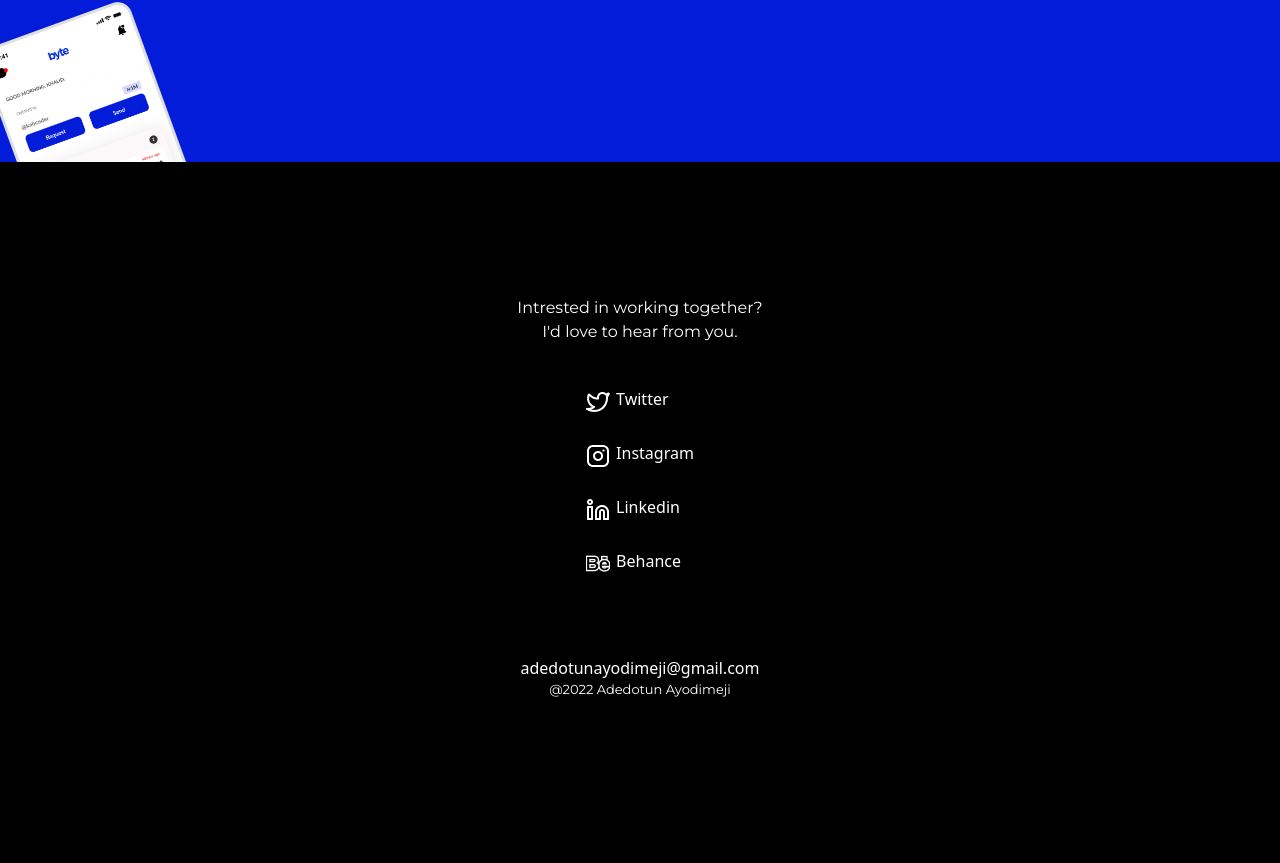
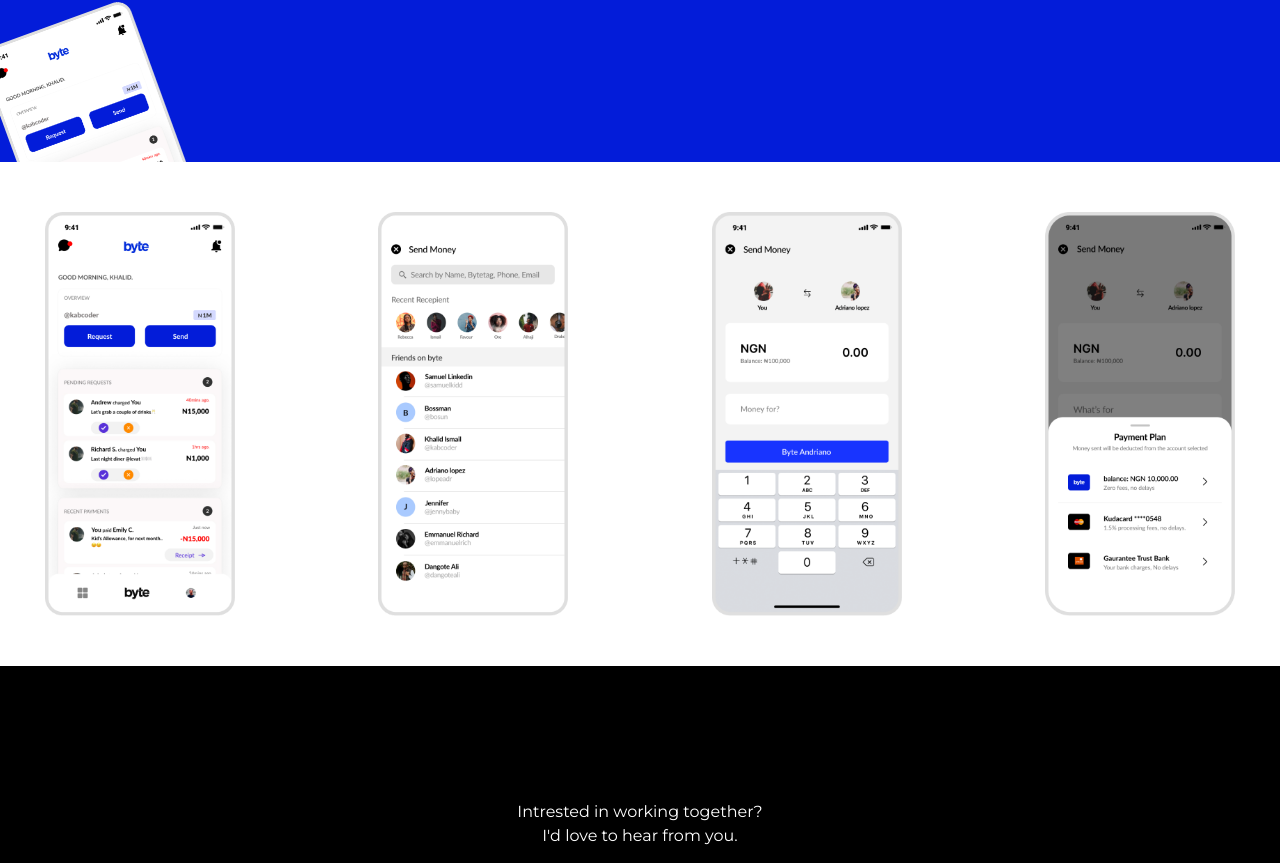
Before and after one commit to eduviereIsrael/dotun, a React (Create React App) app: page /byte in a window 1280 px wide. Shown: the part 338-1201 px from the top of the page. Before the commit the page ends 1154 px from the top, so only its background shows below. Built offline with nearby package versions, Linux system fonts and the light colour scheme.

Commit message:
project-page

```diff
--- a/src/caseStudies/Byte/Byte.jsx
+++ b/src/caseStudies/Byte/Byte.jsx
@@ -23,6 +23,11 @@ const Byte = () => {
           <img src={introMockups[0]} alt={`${name} banner-img`} className='banner-img2' />
         </div>
       </div>
+      <div className='introMockups'>
+        {introMockups.map((img, i) => (
+          <img src={img} key={i} alt={`mockup carousel ${i}`} className='mockup-carousel-img' />
+        ))}
+      </div>
     </div>
   )
 }
--- a/src/caseStudies/casestudies.css
+++ b/src/caseStudies/casestudies.css
@@ -31,3 +31,21 @@
     left: 30px;
     transform: rotate(-20deg);
 }
+
+.introMockups {
+    background-color: #fff;
+    display: flex;
+    width: 100%;
+    flex-direction: row;
+    justify-content: space-between;
+    align-items: center;
+    flex-wrap: nowrap;
+    overflow-x: auto;
+    padding: 50px 25px;
+    margin: 0;
+}
+
+.mockup-carousel-img {
+    width: 190px;
+    margin: 0 20px;
+}
```
